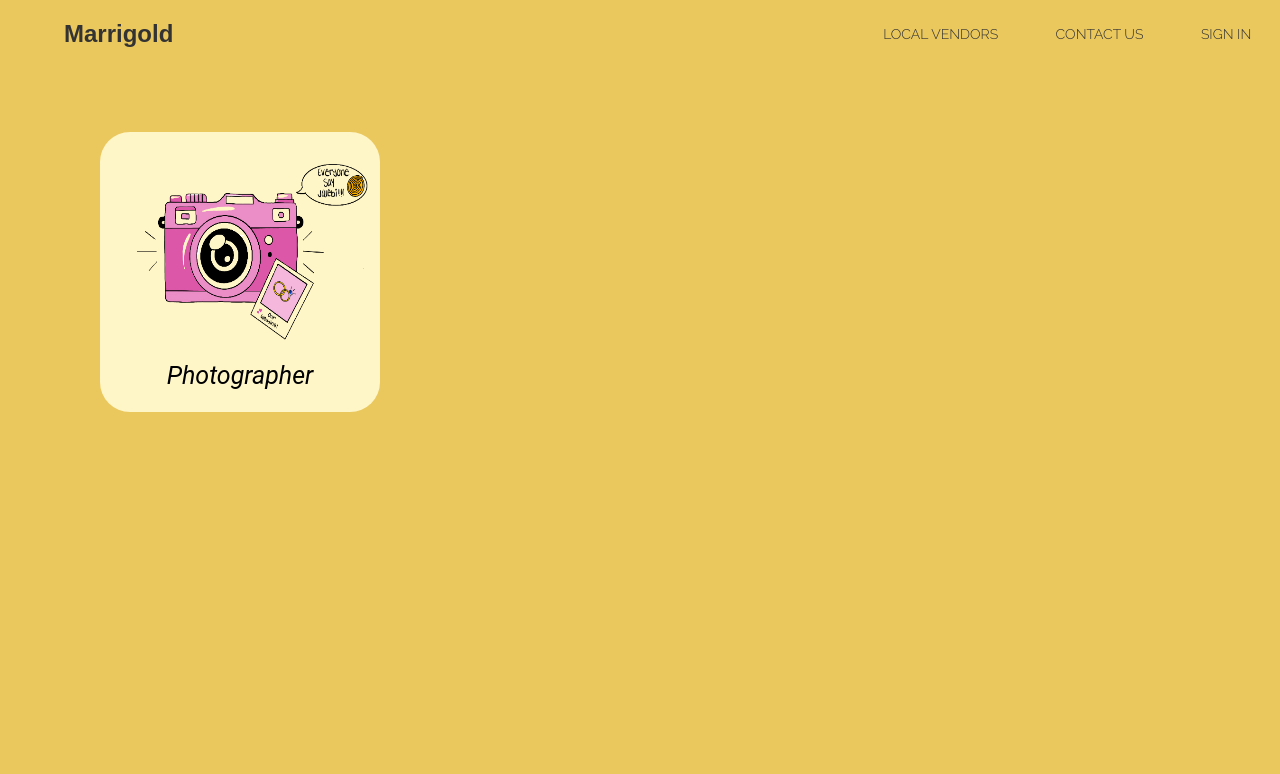
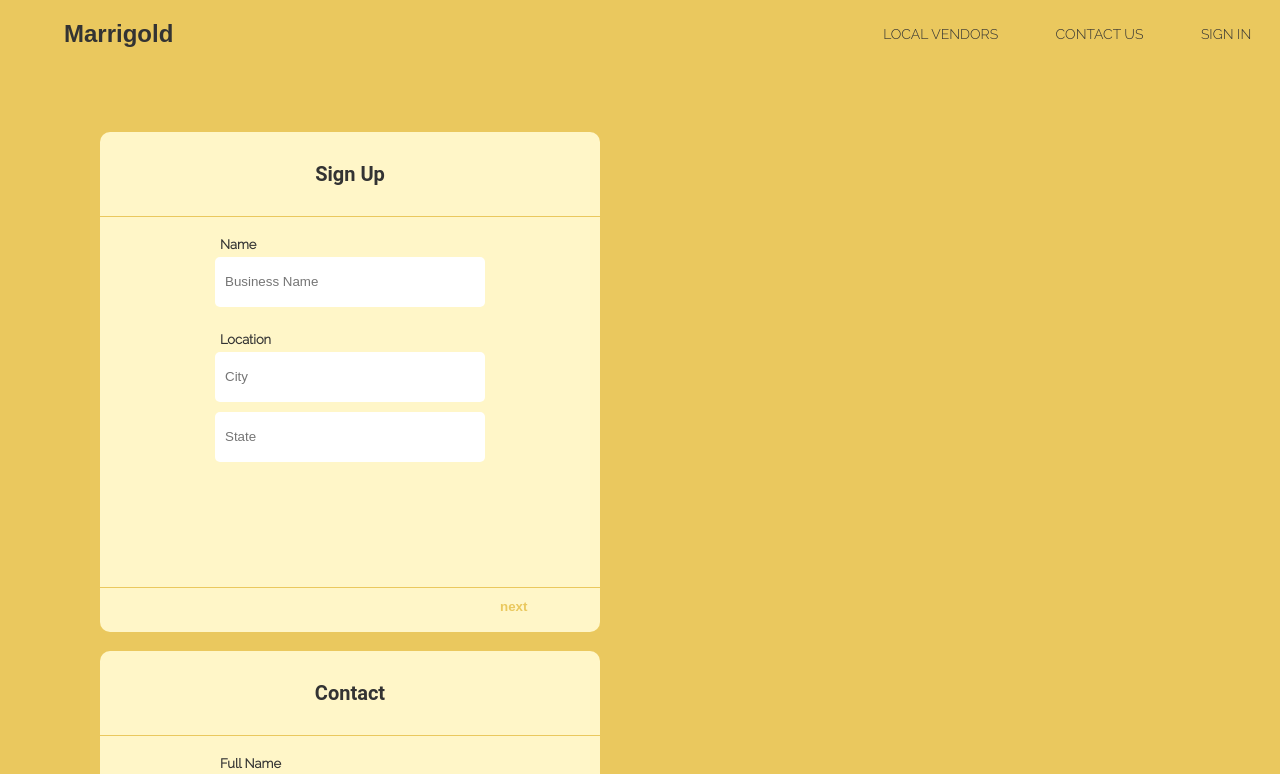
Before and after one commit to mahi-g/marrigold, a React (Create React App) app: page /test in a window 1280 px wide. Shown: the top 774 px of the page. Built offline with nearby package versions, Linux system fonts and the light colour scheme; a web font is replaced by a local one.

Commit message:
Add reusable multistep form

```diff
--- a/src/components/card/FormCard/index.js
+++ b/src/components/card/FormCard/index.js
@@ -4,7 +4,7 @@ import { theme } from '../../../theme';
 
 const Container = styled.div`
   background: ${theme.colorMap.cream};
-  border-radius:  ${theme.size.xmediumLarge};
+  border-radius:  ${theme.size.small};
   margin: 0 auto;
   max-height: ${({ maxHeight }) => maxHeight && `${maxHeight}px`};
   max-width: ${({ maxWidth }) => maxWidth && `${maxWidth}px`};
@@ -12,6 +12,7 @@ const Container = styled.div`
   width: ${({ width }) => width ? `${width}px` : 'auto'};
   @media ${theme.screenSize.upToLarge} {
     width: 80%;
+    margin: auto;
   }
 `;
 
@@ -19,16 +20,26 @@ const Header = styled.div`
   font-family: ${theme.fontFamily.formHeader}, sans-serif;
   font-size: ${theme.fontSize.medium};
   font-weight: bold;
-  padding-top: ${theme.size.xmediumLarge};
+  border-bottom: 1px solid ${theme.colorMap.mustardYellow};
+  padding: ${theme.size.xmediumLarge} 0;
   text-align: center;
   @media ${theme.screenSize.upToLarge} {
     font-size: ${theme.fontSize.small};
   }
 `;
+const Footer = styled.div`
+  display: flex;
+  justify-contant: space-between;
+  color: ${theme.colorMap.mustardYellow};
+  border-top: 1px solid ${theme.colorMap.mustardYellow};
+  margin: ${theme.size.small} 0;
+  padding: ${theme.size.small};
+`
 
 const FormCard = ({
     header,
     body,
+    footer,
     maxHeight,
     maxWidth,
     height,
@@ -44,6 +55,7 @@ const FormCard = ({
     >
       {header && <Header>{header}</Header>}
       {body && body}
+      {footer&&<Footer>{footer}</Footer>}
     </Container>
 );
 export default FormCard;
--- /dev/null
+++ b/src/components/form/Contact.js
@@ -0,0 +1,73 @@
+import React from 'react';
+import MultiStepForm from './MultiStepForm';
+
+class Contact extends React.Component {
+    constructor(props){
+        super();
+        this.state = {
+            fields:
+                [
+                    [
+                        { name:'name', value: '', placeholder: ["Jane Smith"], label: "Full Name", type: "text" },
+                        { name: 'email',  value: '', placeholder: ["janesmith@email.com"], label: "Email", type: "text" },
+                        { name: 'date',  value: '', placeholder: ["mm/dd/yy"], label: "Wedding Date", type: "text" }
+                    ],
+                    [
+                        { name:'guests', value:'', placeholder: ["Provide specific details about the services provided"], label: "Details", type: "text" },
+                        { name:'location', value:[''],  placeholder: ["Where..."], label: "Location of Service", type: "text" }
+                    ],
+                    [
+                        { name:'event-start-time', value:'', placeholder: ["8:00 am"], label: "Event Start Time", type: "text" },
+                        { name:'event-end-time', value:'', placeholder: ["11:00 am"], label: "Event End Time", type: "text" }
+                    ],
+                    [
+                        { name:'budget', value:'', placeholder: ["$$$"], label: "Estimated Budget", type: "text" },
+                        { name:'event-end-time', value:'', placeholder: ["Show your vender what you're looking for"], label: "Pinterest Board (optional)", type: "text" }
+                    ]
+                ],
+        }
+    this.handleSubmit = this.handleSubmit.bind(this);
+    this.handleOnChange = this.handleOnChange.bind(this);
+
+    }
+    //const [fields, setFields] = useState();
+    handleSubmit(e){
+        e.preventDefault();
+        console.log("Submitted");
+    }
+
+    handleOnChange(e){
+        e.preventDefault();
+        const { name, value, placeholder } = e.target;
+        this.state.fields.forEach((form, i) => {
+            form.forEach((field, j) => {
+                if(field.name === name){
+                    let newObj = this.state.fields;
+                    if(field.placeholder.length > 1) {
+                        const index = field.placeholder.findIndex((e)=> e === placeholder);
+                        newObj[i][j].value[index] = value;
+                    }
+                    else { newObj[i][j].value = value; }
+                    this.setState({ fields: newObj });
+                }
+            });
+        });
+
+
+    }
+    render(){
+        return(
+            <MultiStepForm
+                fields={this.state.fields}
+                headerText={"Contact"}
+                maxSteps={4}
+                handleSubmit={this.handleSubmit}
+                handleOnChange={this.handleOnChange}
+            />
+        );
+    }
+
+}
+
+
+export default Contact;
--- /dev/null
+++ b/src/components/form/MultiStepForm.js
@@ -0,0 +1,138 @@
+import React, { useState } from 'react';
+import styled from '@emotion/styled';
+import { theme } from '../../theme';
+import FormCard from '../card/FormCard';
+
+const Container = styled.div`
+    width: 500px;
+    height: 350px;
+    display: flex;
+    flex-direction: column;
+    margin: 10px auto;
+    @media ${theme.screenSize.upToLarge} {
+        width: 80%;
+      }
+`
+const InputGroup = styled.div`
+    display: flex;
+    flex-direction: column;
+    margin: ${theme.size.small} auto;
+`
+
+const Button = styled.button`
+    background: ${theme.colorMap.cream};
+    border: none;
+    cursor: pointer;
+    margin-left: ${({marginLeft}) => marginLeft ? `${marginLeft}%` : 0};
+    font-weight: bold;
+    color: ${theme.colorMap.mustardYellow};
+`
+
+const StyledCategoryCard = styled(FormCard)`
+    margin-left: 100px;
+`;
+
+
+
+const MultiStepForm = ({fields, maxSteps, headerText, handleSubmit, handleOnChange}) => {
+    const [step, setStep] = useState(1);
+
+    const handleNext = () => {
+        if(step < maxSteps) setStep(step+1)
+    }
+    const handlePrev = () => {
+        if(step !== 1) setStep(step-1)
+    }
+
+    return(
+        <StyledCategoryCard
+            header = {<div>{headerText}</div>}
+            body={
+                step === 1
+                ?<Step1 fields={fields[0]} handleOnChange={handleOnChange}/>
+                :step === 2
+                ?<Step2 fields={fields[1]} handleOnChange={handleOnChange}/>
+                :<Step3 fields={fields[2]} handleOnChange={handleOnChange}/>
+            }
+            footer={<Buttons step={step} handlePrev={handlePrev} handleNext={handleNext} handleSubmit={handleSubmit}/>}
+            maxHeight={'500'}
+            maxWidth={'500'}
+            width={'500'}
+        />
+
+    )
+
+}
+
+
+const Buttons = ({step, ...props}) => {
+    console.log(step);
+    return(
+        <>
+            {step > 1 && <Button onClick={props.handlePrev}>prev</Button> }
+            {step < 3
+                ? <Button marginLeft={'80'} onClick={props.handleNext}>next</Button>
+                : <Button marginLeft={'80'} onClick={props.handleSubmit}>submit</Button>
+            }
+
+        </>
+    );
+}
+
+
+const MSForm = ({fields, handleOnChange, ...props}) => {
+    const values = fields.map(field => {
+        console.log(field.placeholder.length);
+        const inputs = field.placeholder.map((placeholderText, i) => {
+            return ( field.placeholder.length > 1
+                ?<input
+                    name={field.name}
+                    value={field.value[i]}
+                    placeholder={placeholderText}
+                    type={field.type}
+                    onChange={(e) => handleOnChange(e, field.name)}
+                />
+                :<input
+                    name={field.name}
+                    value={field.value}
+                    placeholder={placeholderText}
+                    type={field.type}
+                    onChange={(e) => handleOnChange(e, field.name)}
+                />
+            );
+        });
+        return (
+            <InputGroup>
+                <label>{field.label}</label>
+                {inputs}
+            </InputGroup>
+        );
+    });
+    return(
+        <Container>
+            {values}
+        </Container>
+    )
+
+}
+
+const Step1 = (props) => {
+    return(
+        <MSForm {...props} />
+    );
+}
+
+const Step2 = (props) => {
+    return(
+        <MSForm {...props} />
+    );
+}
+
+const Step3 = (props) => {
+    return(
+        <MSForm {...props} />
+    );
+}
+
+
+export default MultiStepForm;
--- /dev/null
+++ b/src/components/form/SignUp.js
@@ -0,0 +1,67 @@
+import React from 'react';
+import MultiStepForm from './MultiStepForm';
+
+class SignUp extends React.Component {
+    constructor(props){
+        super();
+        this.state = {
+            fields:
+                [
+                    [
+                        { name:'name', value: '', placeholder: ["Business Name"], label: "Name", type: "text" },
+                        { name: 'location',  value: ['',''], placeholder: ["City", "State"], label: "Location", type: "text" }
+                    ],
+                    [
+                        { name:'details', value:'', placeholder: ["Provide specific details about the services provided"], label: "Details", type: "text" },
+                        { name:'link', value:['','',''],  placeholder: ["Instagram", "Facebook", "Other"], label: "Link Social Media", type: "text" }
+                    ],
+                    [
+                        { name:'contact', value:'', placeholder: ["Phone Number"], label: "Contact", type: "text" },
+                        { name:'images', value:[], placeholder: [], label: "Upload Pictures", type: "file" }
+                    ]
+                ],
+        }
+    this.handleSubmit = this.handleSubmit.bind(this);
+    this.handleOnChange = this.handleOnChange.bind(this);
+
+    }
+    //const [fields, setFields] = useState();
+    handleSubmit(e){
+        e.preventDefault();
+        console.log("Submitted");
+    }
+
+    handleOnChange(e){
+        e.preventDefault();
+        const { name, value, placeholder } = e.target;
+        this.state.fields.forEach((form, i) => {
+            form.forEach((field, j) => {
+                if(field.name === name){
+                    let newObj = this.state.fields;
+                    if(field.placeholder.length > 1) {
+                        const index = field.placeholder.findIndex((e)=> e === placeholder);
+                        newObj[i][j].value[index] = value;
+                    }
+                    else { newObj[i][j].value = value; }
+                    this.setState({ fields: newObj });
+                }
+            });
+        });
+
+
+    }
+    render(){
+        return(
+            <MultiStepForm
+                fields={this.state.fields}
+                maxSteps={3}
+                headerText={"Sign Up"}
+                handleSubmit={this.handleSubmit}
+                handleOnChange={this.handleOnChange}
+            />
+        );
+    }
+
+}
+
+export default SignUp;
--- a/src/index.css
+++ b/src/index.css
@@ -2,3 +2,27 @@ body{
     margin: 0;
     padding: 0;
 }
+
+input{
+    border: none;
+    border-radius: 5px;
+    height: 30px;
+    width: 250px;
+    padding: 10px;
+    margin: 5px 0;
+}
+
+label{
+    font-weight: bold;
+    font-size: small;
+    padding-left: 5px;
+}
+
+textarea{
+    border: none;
+    border-radius: 5px;
+    height: 70px;
+    width: 250px;
+    padding: 10px;
+    margin: 5px 0;
+}
--- a/src/pages/test.js
+++ b/src/pages/test.js
@@ -1,20 +1,23 @@
 import React from 'react';
-import CategoryCard from '../components/card/CategoryCard';
-import photographer from "../images/photographer.png";
+import SignUp from '../components/form/SignUp';
+import Contact from '../components/form/Contact';
+
+import FormCard from '../components/card/FormCard';
 import styled from '@emotion/styled';
 
-const StyledCategoryCard = styled(CategoryCard)`
+const StyledCategoryCard = styled(FormCard)`
     margin-left: 100px;
 `;
 
 const Test = () => (
     //Testing the category card
-
-    <StyledCategoryCard
-        categoryName={'Photographer'}
-        image={photographer}
-        href={'/photographer'}
-    />
+    <>
+        <SignUp/>
+        <br/>
+        <Contact />
+    </>
 );
 
+
+
 export default Test;
```
